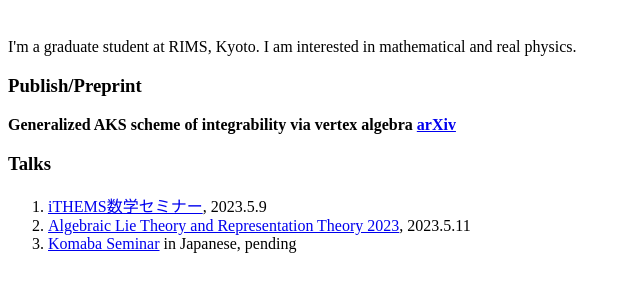
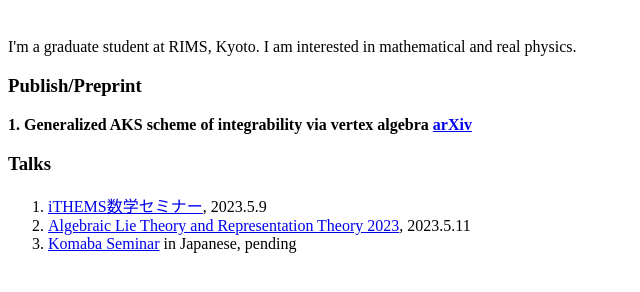
Before and after one commit to FaddeevWDubrovin/FaddeevWDubrovin.github.io, a plain HTML site: page index.html in a window 1280 px wide. Shown: the part 50-342 px from the top of the page, without its empty margins (0-640 px from the left). Drawn offline with Linux system fonts and the light colour scheme.

Commit message:
Update index.html

```diff
--- a/index.html
+++ b/index.html
@@ -15,7 +15,7 @@
 </table>
 <p>I'm a graduate student at RIMS, Kyoto. I am interested in mathematical and real physics.</p>
 <h3>Publish/Preprint</h3>
-  <B> Generalized AKS scheme of integrability via vertex algebra <a href="https://arxiv.org/abs/2305.15833">arXiv</a></B> <br>
+  <B>1. Generalized AKS scheme of integrability via vertex algebra <a href="https://arxiv.org/abs/2305.15833">arXiv</a></B> <br>
 </p>
 <h3>Talks </h3>
   <ol>
```
